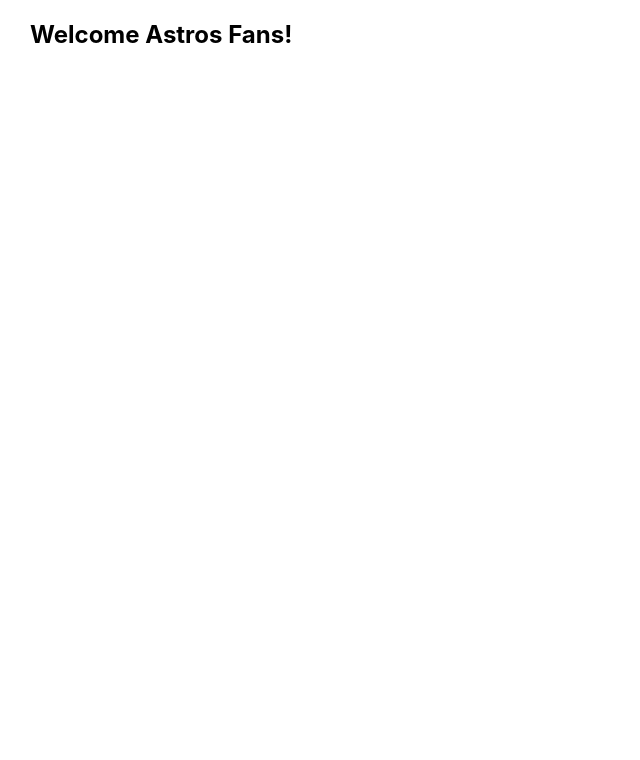
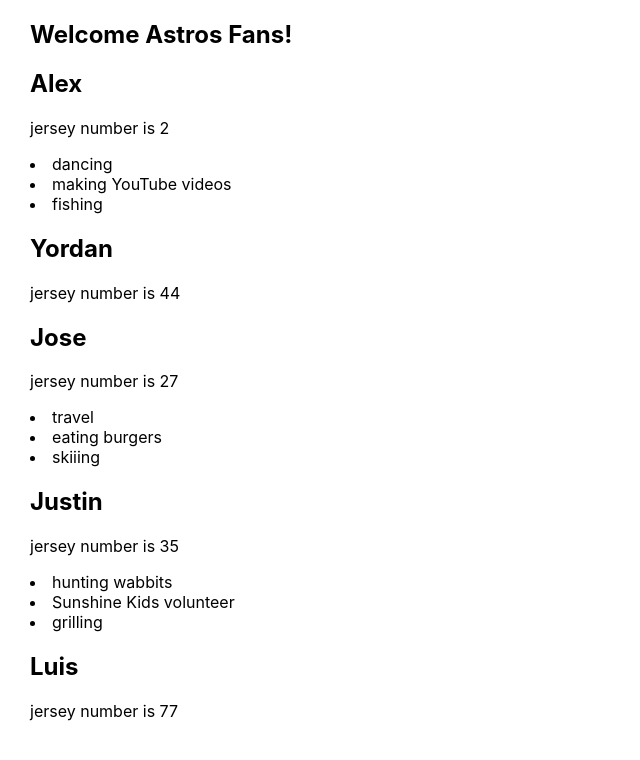
Before and after one commit to loriculberson/new-roster-app, a React (Create React App) app: page / in a window 1280 px wide. Shown: the top 760 px of the page, without its empty margins (0-640 px from the left). Built offline with nearby package versions, Linux system fonts and the light colour scheme.

Commit message:
Display roster on page

```diff
--- a/src/components/App.js
+++ b/src/components/App.js
@@ -1,10 +1,15 @@
 import '../App.css';
 import Welcome from './Welcome'
+import { playerData } from '../data/playerData'
+import PlayerList from './PlayerList'
 
 function App() {
   return (
     <div className="container">
       <Welcome />
+      <PlayerList
+        players={playerData}
+      />
     </div>
   );
 }
--- /dev/null
+++ b/src/components/Player.js
@@ -0,0 +1,18 @@
+function Player(props){
+  const playerHobbies = props.hobbies.map((hobby, index) => {
+    return <li key={index}>{hobby}</li>
+  })
+
+  return (
+    <>
+      <h2>{props.firstName}</h2>
+      <p>jersey number is {props.jersey}</p>
+      {playerHobbies}
+    </>
+  )
+}
+
+export default Player;
+
+//player name h3
+//add list of hobbies under each player
--- /dev/null
+++ b/src/components/PlayerList.js
@@ -0,0 +1,20 @@
+import Player from "./Player";
+
+function PlayerList(props) {
+  console.log("props", props);
+
+  // create a list of Player components
+  const allPlayers = props.players.map((player) => {
+    return (
+        <Player
+          firstName={player.firstName}
+          jersey={player.jerseyNumber}
+          hobbies={player.hobbies}
+        />
+      )
+  });
+
+  return <div>{allPlayers}</div>;
+}
+
+export default PlayerList;
--- /dev/null
+++ b/src/data/playerData.js
@@ -0,0 +1,14 @@
+//playerData.js
+const alexHobbies = ["dancing", "making YouTube videos", "fishing"];
+const joseHobbies = ["travel", "eating burgers", "skiiing"];
+const justinHobbies = ["hunting wabbits", "Sunshine Kids volunteer", "grilling"];
+const yordanHobbies = []
+const luisHobbies = []
+
+export const playerData = [
+  { id: 1, firstName: "Alex", lastName: "Bregman", hobbies: alexHobbies, jerseyNumber: 2 },
+  { id: 4, firstName: "Yordan", lastName: "Alvarez", hobbies: yordanHobbies, jerseyNumber: 44 },
+  { id: 3, firstName: "Jose", lastName: "Altuve", hobbies: joseHobbies, jerseyNumber: 27 },
+  { id: 5, firstName: "Justin", lastName: "Verlander", hobbies: justinHobbies, jerseyNumber: 35 },
+  { id: 2, firstName: "Luis", lastName: "Garcia", hobbies: luisHobbies, jerseyNumber: 77 },
+]
```
